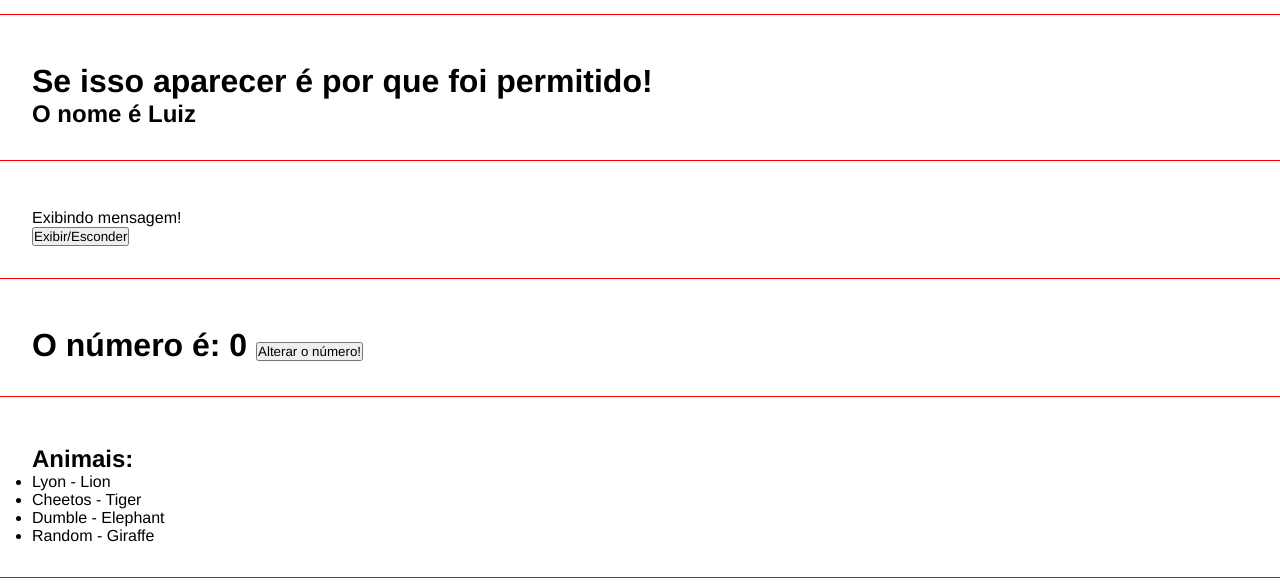
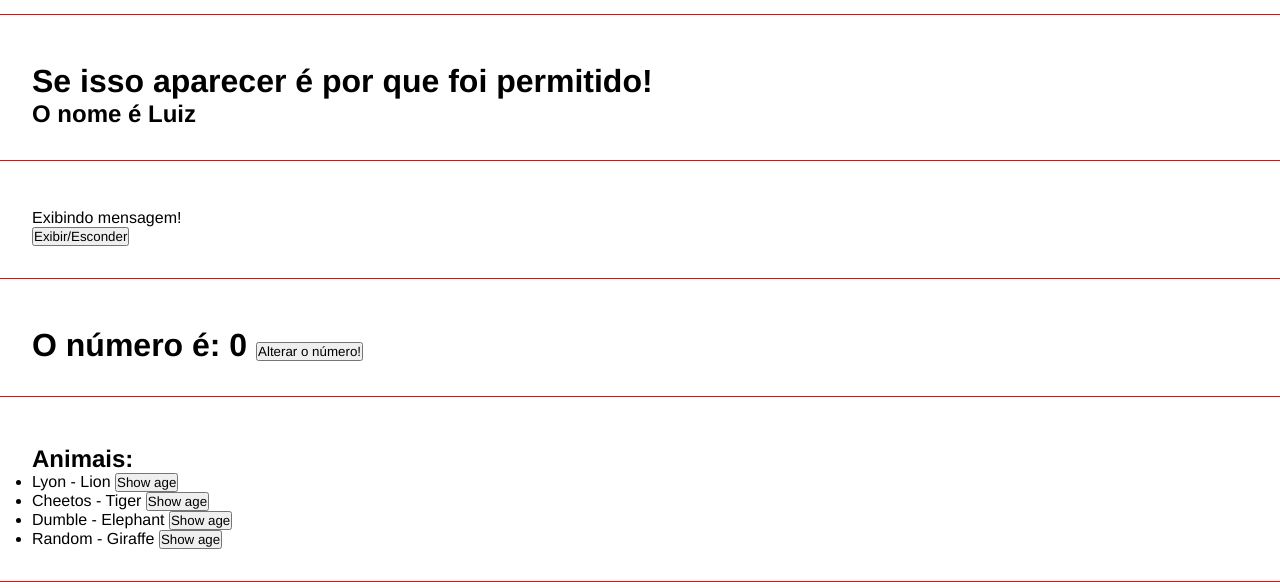
Before and after one commit to luizhakan/angular, an Angular app in the folder hello-world/: page / in a window 1280 px wide. Shown: the part 620-1208 px from the top of the page. Built offline with nearby package versions, Linux system fonts and the light colour scheme.

Commit message:
interfaces em angular

```diff
--- /dev/null
+++ b/hello-world/src/app/components/Animal.ts
@@ -0,0 +1,5 @@
+export interface Animal {
+    name: string;
+    type: string;
+    age: number;
+}
--- a/hello-world/src/app/components/list-render/list-render.component.html
+++ b/hello-world/src/app/components/list-render/list-render.component.html
@@ -1,8 +1,10 @@
 <div class="class">
-    <h2>Animais:</h2>
-    <ul>
-        <li *ngFor="let animal of animals">
-            {{animal.name}} - {{animal.type}}
-        </li>
-    </ul>
+  <h2>Animais:</h2>
+  <ul>
+    <li *ngFor="let animal of animals">
+      {{ animal.name }} - {{ animal.type }}
+      <button (click)="showAge(animal)">Show age</button>
+    </li>
+  </ul>
+  <h2>{{ animalDetails }}</h2>
 </div>
--- a/hello-world/src/app/components/list-render/list-render.component.ts
+++ b/hello-world/src/app/components/list-render/list-render.component.ts
@@ -1,15 +1,22 @@
 import { Component } from '@angular/core';
-
+import { Animal } from '../Animal';
 @Component({
   selector: 'app-list-render',
   templateUrl: './list-render.component.html',
   styleUrls: ['./list-render.component.css'],
 })
 export class ListRenderComponent {
-  animals: { name: string; type: string }[] = [
-    { name: 'Lyon', type: 'Lion' },
-    { name: 'Cheetos', type: 'Tiger' },
-    { name: 'Dumble', type: 'Elephant' },
-    { name: 'Random', type: 'Giraffe' },
+  animals: Animal[] = [
+    { name: 'Lyon', type: 'Lion', age: 5 },
+    { name: 'Cheetos', type: 'Tiger', age: 3 },
+    { name: 'Dumble', type: 'Elephant', age: 1 },
+    { name: 'Random', type: 'Giraffe', age: 2 },
   ];
+
+  animalDetails: string = '';
+
+  showAge(animal: Animal): string {
+    this.animalDetails = `O pet ${animal.name} tem ${animal.age} anos`;
+    return this.animalDetails;
+  }
 }
```
